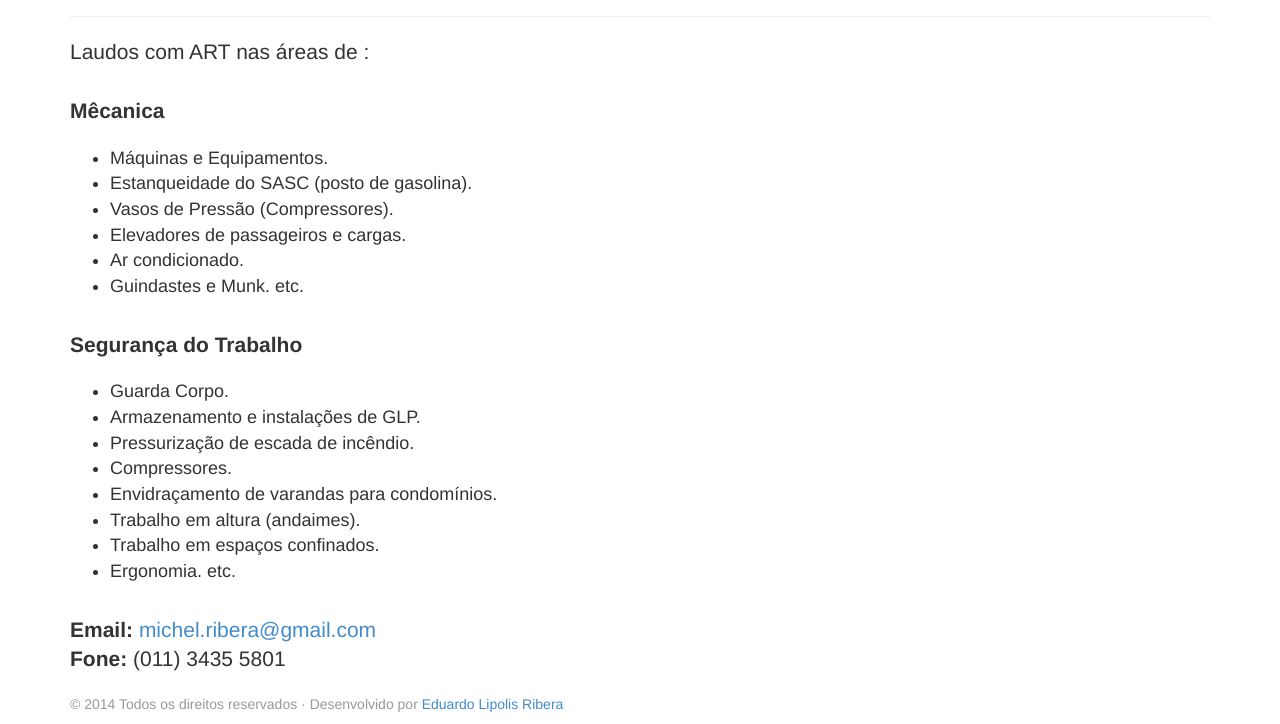
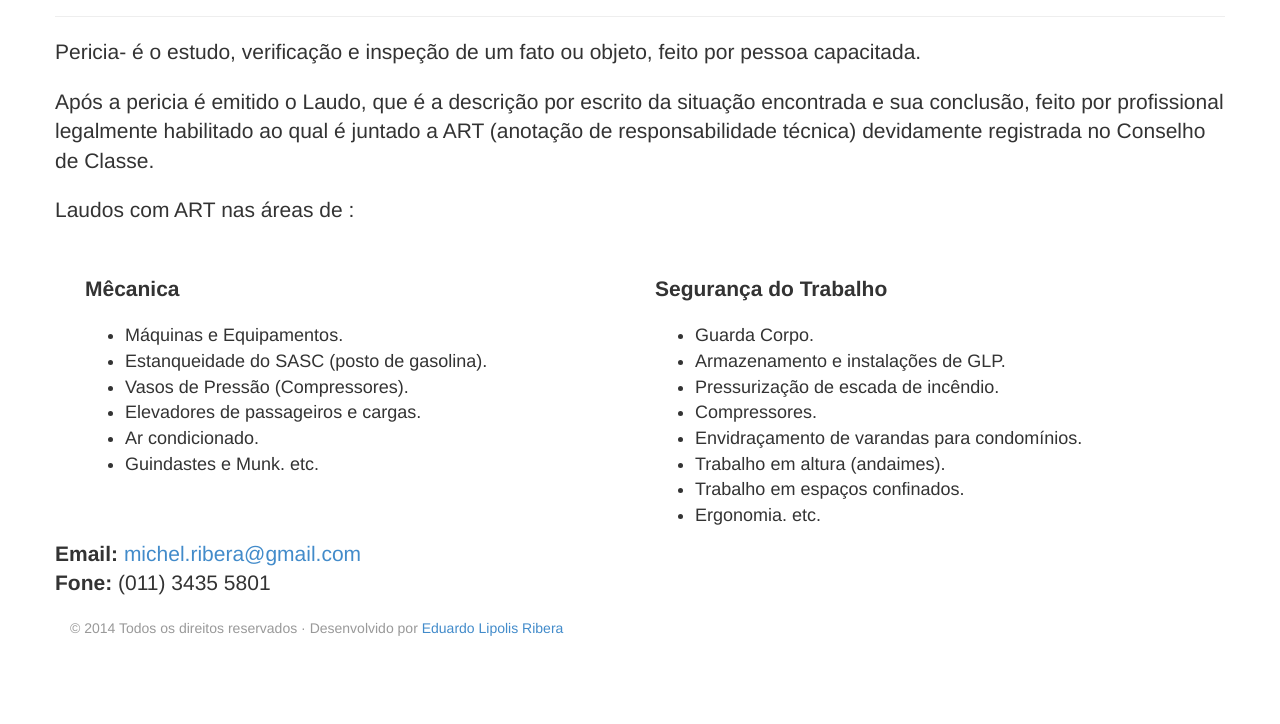
Before and after one commit to elipolis/michelribera.eng.br, a plain HTML site: page index.html in a window 1280 px wide. Shown: the part 112-836 px from the top of the page. After the commit the page ends 800 px from the top, so only its background shows below. Drawn offline with Linux system fonts and the light colour scheme.

Commit message:
adicionando descricao

```diff
--- a/index.html
+++ b/index.html
@@ -25,14 +25,26 @@
 
     <!-- Begin page content -->
     <div class="container">
+      <div class="row">
       <div class="page-header">
         <h1>Eng&ordm; Michel Ribera</h1>
         <h4>CREA: 0600858162</h4>
       </div>
       <p class="lead">
+        Pericia- é o estudo, verificação e inspeção de um fato ou objeto, feito por pessoa capacitada.
+      </p>
+      <p class="lead">
+        Após a pericia é emitido o Laudo, que é a descrição por escrito da situação encontrada e sua conclusão, feito por profissional legalmente habilitado ao qual é juntado a ART (anotação de responsabilidade técnica) devidamente registrada no Conselho de Classe.
+      </p>
+      <p class="lead">
         Laudos com ART  nas áreas de : <br /><br />
+
+      </p>
+    </div>
+      <div class="row-fluid">
+        <div class="col-md-6">
+          <p class="lead">
             <strong>Mêcanica</strong>
-        </p>
             <ul>
               <li>Máquinas e Equipamentos.</li>
               <li>Estanqueidade do SASC (posto de gasolina).</li>
@@ -42,7 +54,8 @@
               <li>Guindastes e Munk. etc.</li>
             </ul>
           </p>
-      <br />
+        </div>
+        <div class="col-md-6">
           <p class="lead">
             <strong>Segurança do Trabalho</strong>
             <ul>
@@ -56,12 +69,14 @@
               <li>Ergonomia. etc.</li>
             </ul>
           </p>
-
-      <br />
+        </div>
+      </div>
+      <div class="row">
         <p class="lead">
           <strong>Email:</strong> <a href="mailto:michel.ribera@gmail.com<">michel.ribera@gmail.com</a><br />
           <strong>Fone:</strong> (011) 3435 5801
         </p>
+      </div>
     </div>
 
     <div id="footer">
```
Lines whose indentation alone changed are shown as unchanged.
